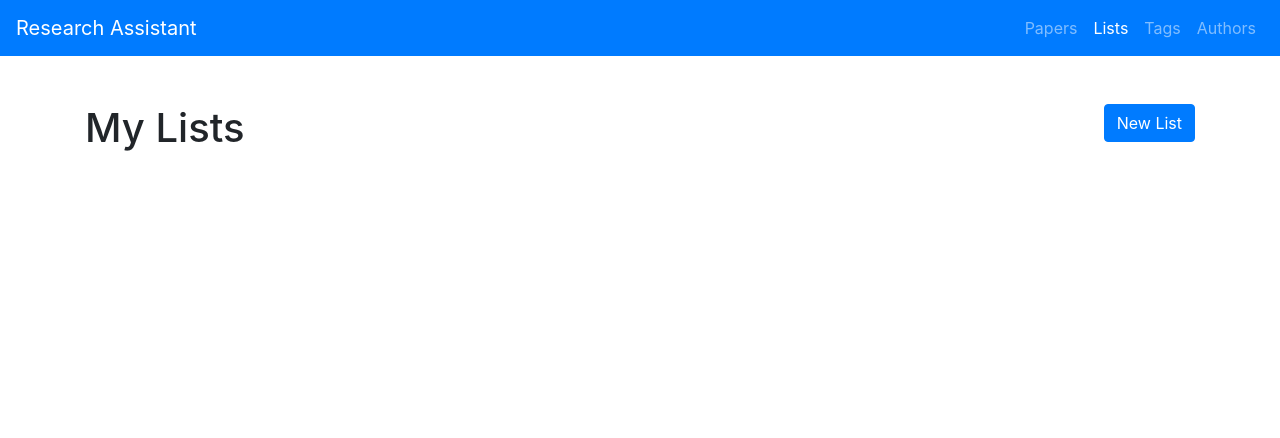
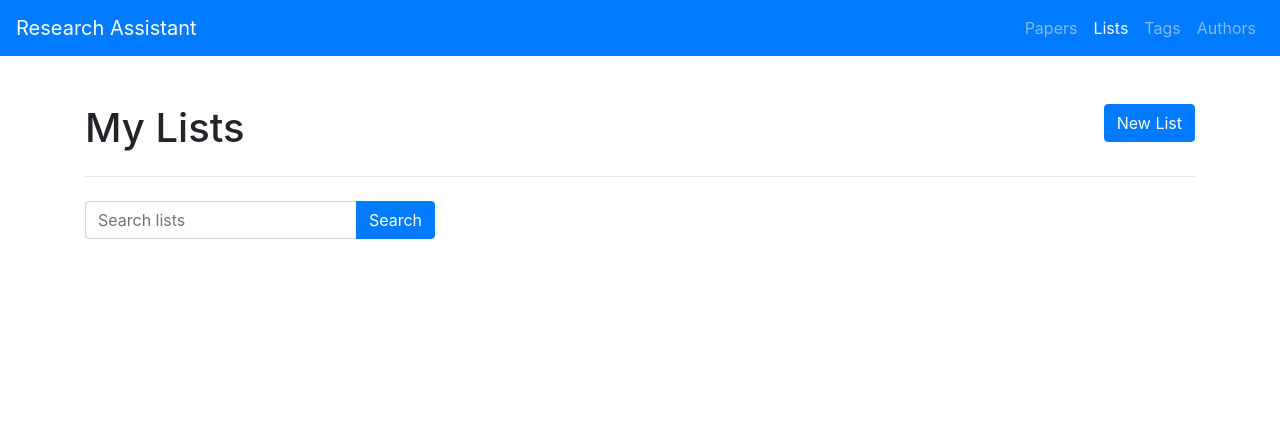
Before and after one commit to scivarolo/research-assistant, a Django app: page /lists/ in a window 1280 px wide. Shown: the top 438 px of the page. Run offline with Django 3.2, Linux system fonts and the light colour scheme; the visitor is signed in with stand-in values (Sample User, id 1); data that the repository does not hold is empty; some libraries are stand-ins or nearby versions.

Commit message:
Search lists and refine search papers to match

```diff
--- a/research_assistant/forms.py
+++ b/research_assistant/forms.py
@@ -111,7 +111,7 @@ class SearchForm(forms.Form):
         self.helper.layout = Layout(
             FieldWithButtons("query", Submit("submit", "Search"))
         )
+        placeholder = kwargs.pop("placeholder", None)
         super(SearchForm, self).__init__(*args, **kwargs)
-        placeholder = kwargs.pop("placeholder", None)
         if placeholder:
             self.fields["query"].widget.attrs.update({"placeholder": placeholder})
--- a/research_assistant/templates/lists/lists.html
+++ b/research_assistant/templates/lists/lists.html
@@ -1,4 +1,5 @@
 {% extends 'index.html' %}
+{% load crispy_forms_tags %}
 
 {% block content %}
 <div class="row">
@@ -9,6 +10,19 @@
     <a class="btn btn-primary" href="{% url 'research_assistant:new_list' %}">New List</a>
   </div>
 </div>
+<hr class="mb-4">
+<div class="row">
+  <div class="col col-md-4">
+    <form method="post">
+      {% csrf_token %}
+      {% crispy search_form %}
+    </form>
+  </div>
+</div>
+{% if query and lists|length == 0 %}
+  <p>No lists match "{{query}}". <a class="btn btn-sm btn-secondary" href="{% url 'research_assistant:all_lists' %}">Clear Search</a></p>
+{% else %}
+  {% if query %}<p>Search results for: "{{query}}": <a class="btn btn-sm btn-secondary" href="{% url 'research_assistant:all_lists' %}">Clear Search</a>{% endif %}
   <ul class="list-group">
     {% for list in lists %}
       <a class="list-group-item list-group-item-action" href="{% url 'research_assistant:single_list' list.id %}">{{ list.name }}
@@ -19,5 +33,6 @@
       </a>
     {% endfor %}
   </ul>
+{% endif %}
 
 {% endblock content %}
--- a/research_assistant/templates/paper/list.html
+++ b/research_assistant/templates/paper/list.html
@@ -20,9 +20,9 @@
   </div>
 </div>
 {% if query and papers|length == 0 %}
-  <p>No results for "{{query}}". <a class="btn btn-primary" href="{% url 'research_assistant:all_papers' %}">Clear Search</a></p>
+  <p>No results for "{{query}}". <a class="btn btn-sm btn-secondary" href="{% url 'research_assistant:all_papers' %}">Clear Search</a></p>
 {% else %}
-  {% if query %}<p>Search results for: "{{query}}":{% endif %}
+  {% if query %}<p>Search results for: "{{query}}": <a class="btn btn-sm btn-secondary" href="{% url 'research_assistant:all_papers' %}">Clear Search</a>{% endif %}
   <ul class="list-group">
     {% for paper in papers %}
       <a class="list-group-item list-group-item-action" href="{% url 'research_assistant:single_paper' paper.id %}">{{ paper.title }}</a>
--- a/research_assistant/views/lists.py
+++ b/research_assistant/views/lists.py
@@ -4,7 +4,7 @@ from django.contrib.auth.decorators import login_required
 from django.http import HttpResponseRedirect
 from django.shortcuts import render, reverse
 
-from research_assistant.forms import ListForm
+from research_assistant.forms import ListForm, SearchForm
 from research_assistant.models import List
 
 
@@ -13,9 +13,19 @@ def all_lists(request):
     """ Load all lists associated with user. """
 
     lists = List.objects.filter(user=request.user)
+    search_form = SearchForm(placeholder="Search lists")
+    context = {}
+
+    # Update query if a search is submitted
+    if request.POST.get("query"):
+        query = request.POST["query"]
+        if query is not None:
+            context["query"] = query
+            lists = List.objects.filter(name__contains=query, user=request.user)
 
     template = "lists/lists.html"
-    context = {"lists": lists}
+    context["lists"] = lists
+    context["search_form"] = search_form
 
     return render(request, template, context)
 
--- a/research_assistant/views/papers.py
+++ b/research_assistant/views/papers.py
@@ -17,6 +17,7 @@ def all_papers(request):
     search_form = SearchForm(placeholder="Search by title, tag, or author")
     context = {}
 
+    # Update query if a search is submitted
     if request.POST.get("query"):
         query = request.POST["query"]
         if query is not None:
```
Lines whose indentation alone changed are shown as unchanged.
